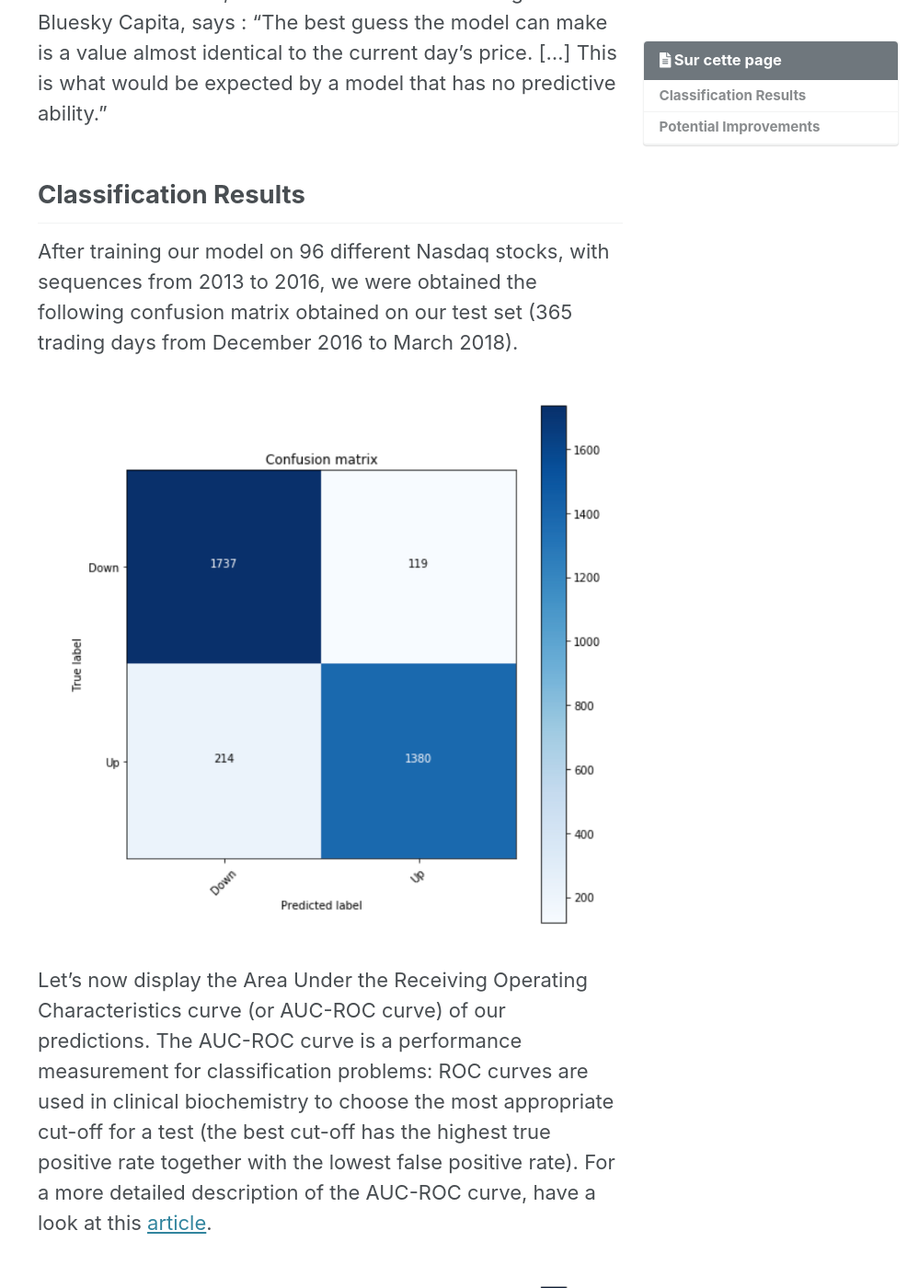
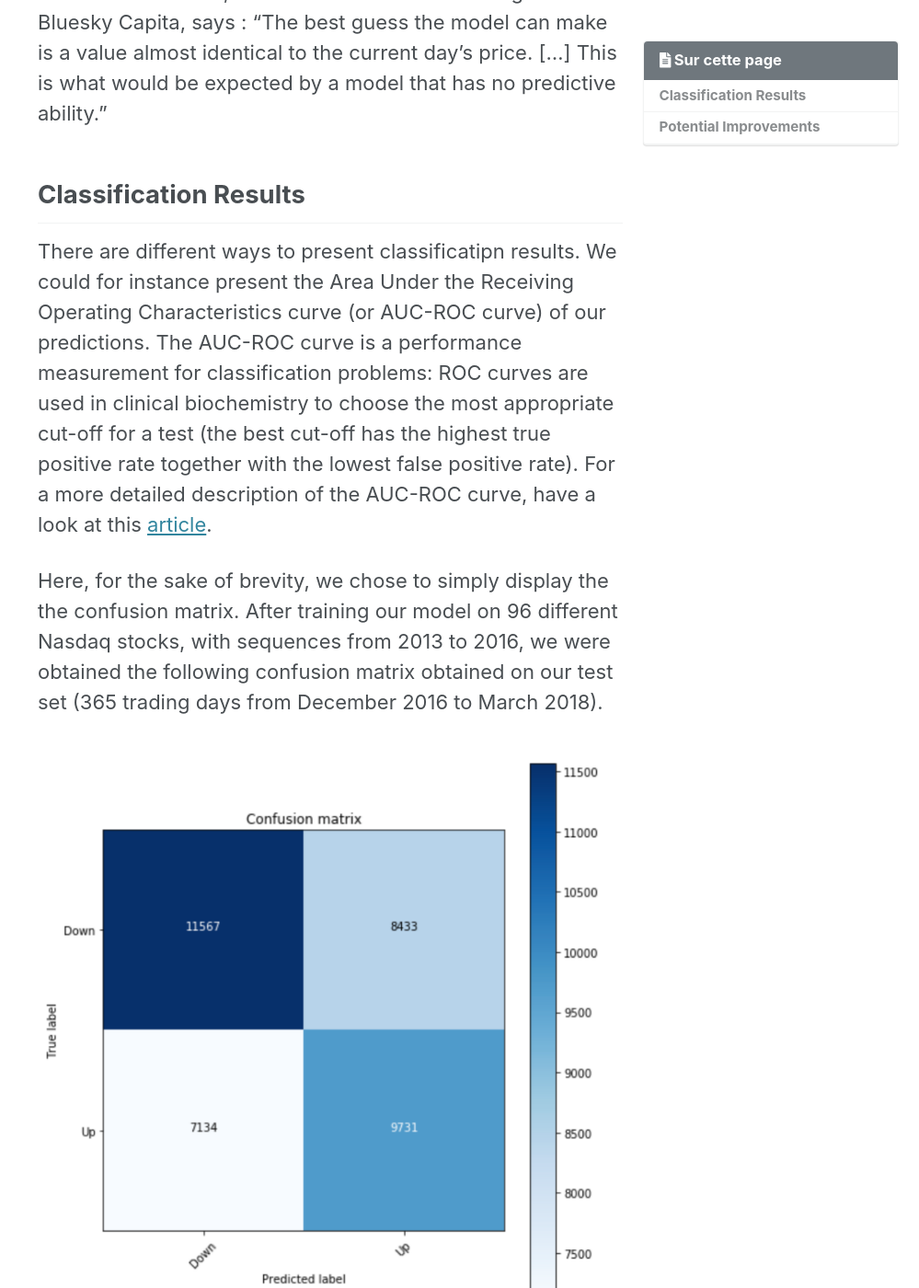
Before and after one commit to RaphaelLederman/RaphaelLederman.github.io, a Jekyll site: the page built from _posts/2019-3-8-stockconclusion.md, in a window 1280 px wide and 1400 px high, scrolled down 2192 px. Shown: the whole window at 92% size, without its empty margins (281-1280 px from the left). Built offline with Jekyll 4.4.1, drawn with Linux system fonts in a browser that asks for light colours; cached includes are drawn as plain includes; formulas are drawn with MathJax 3; some of the changed text lies outside the part shown.

Commit message:
updt stock

```diff
--- a/_posts/2019-3-8-stockconclusion.md
+++ b/_posts/2019-3-8-stockconclusion.md
@@ -32,15 +32,13 @@ As Andrea Leccese, President and Portfolio Manager at Bluesky Capita, says : "Th
 
 ## Classification Results
 
-After training our model on 96 different Nasdaq stocks, with sequences from 2013 to 2016, we were obtained the following confusion matrix obtained on our test set (365 trading days from December 2016 to March 2018).
+There are different ways to present classificatipn results. We could for instance present the Area Under the Receiving Operating Characteristics curve (or AUC-ROC curve) of our predictions. The AUC-ROC curve is a performance measurement for classification problems: ROC curves are used in clinical biochemistry to choose the most appropriate cut-off for a test (the best cut-off has the highest true positive rate together with the lowest false positive rate). For a more detailed description of the AUC-ROC curve, have a look at this [article](https://towardsdatascience.com/understanding-auc-roc-curve-68b2303cc9c5).
+
+Here, for the sake of brevity, we chose to simply display the the confusion matrix. After training our model on 96 different Nasdaq stocks, with sequences from 2013 to 2016, we were obtained the following confusion matrix obtained on our test set (365 trading days from December 2016 to March 2018).
 
 ![image](https://raphaellederman.github.io/assets/images/confusion.png){:height="80%" width="160%"}
 
-Let's now display the Area Under the Receiving Operating Characteristics curve (or AUC-ROC curve) of our predictions. The AUC-ROC curve is a performance measurement for classification problems: ROC curves are used in clinical biochemistry to choose the most appropriate cut-off for a test (the best cut-off has the highest true positive rate together with the lowest false positive rate). For a more detailed description of the AUC-ROC curve, have a look at this [article](https://towardsdatascience.com/understanding-auc-roc-curve-68b2303cc9c5).
-
-![image](https://raphaellederman.github.io/assets/images/confusion.png){:height="80%" width="160%"}
-
-These results show that delivering alpha using advanced deep learning algorithms is not that simple. Stock markets may not be as efficient as Eugene Fama has stated, but the day we can predict stock movements with statistical learning has not yet arrived.
+These results show that delivering alpha using advanced deep learning algorithms is not that simple. Stock markets may not be as efficient as Eugene Fama has stated, but the day we can easily predict stock movements with statistical learning has not yet arrived.
 
 ## Potential Improvements
 
```
Also changed, not shown: index.md (+1 -1 lines), assets/images/confusion.png, 3 other files.
